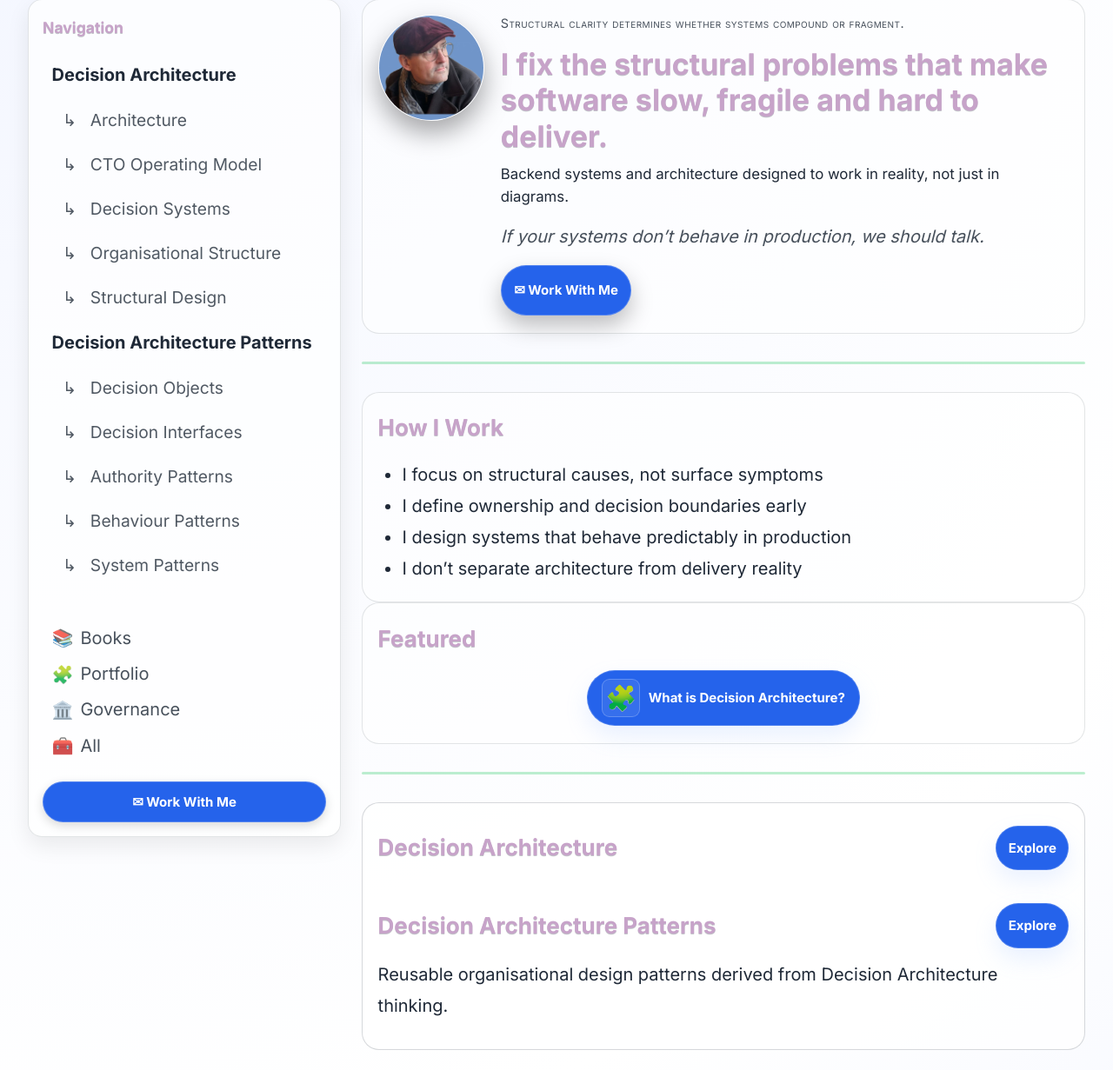
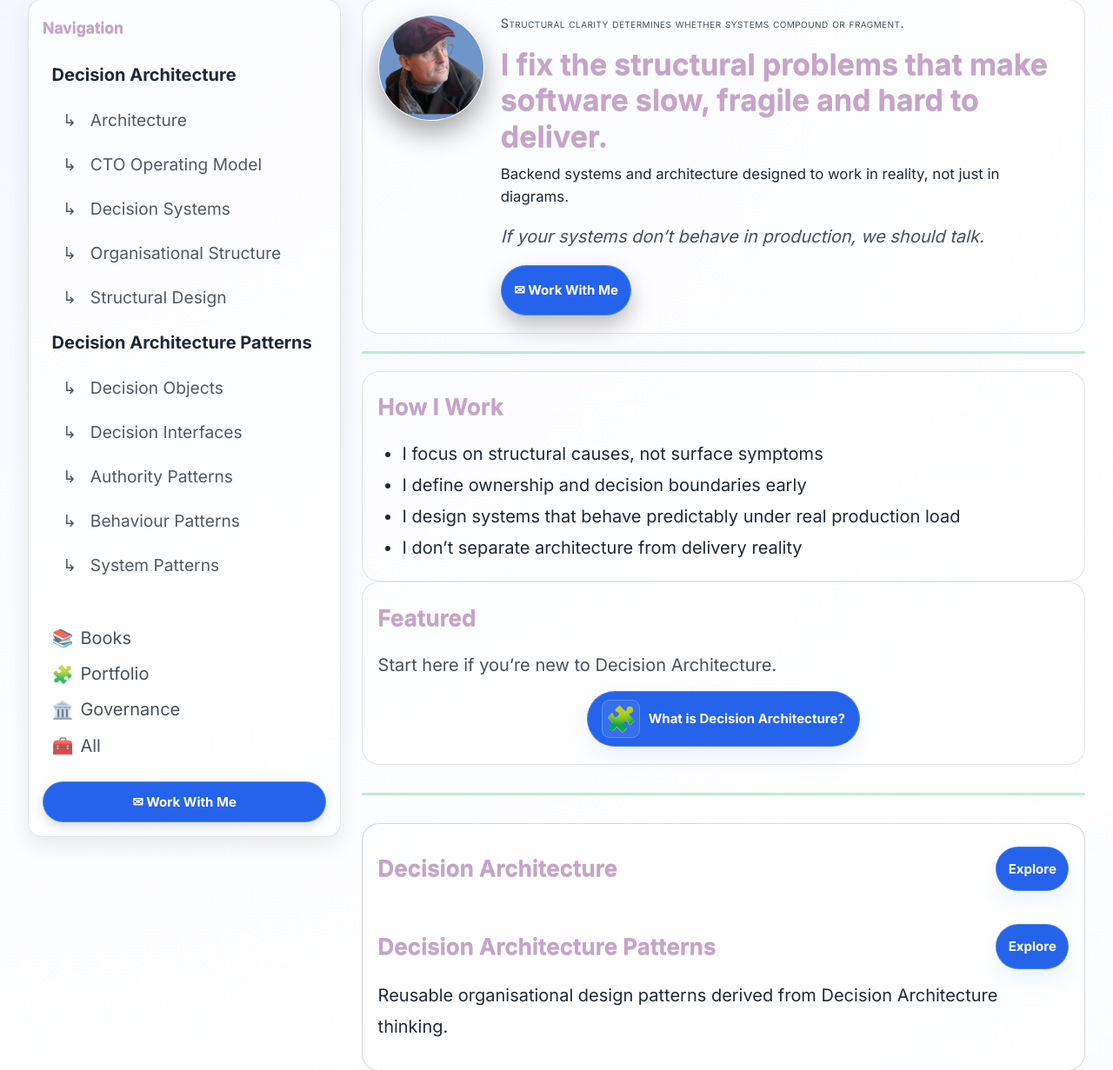
Before and after one commit to oernster/crankthecode, a FastAPI app: page / in a window 1280 px wide. Shown: the part 217-1448 px from the top of the page at 87% size. Run offline with FastAPI, Linux system fonts and the light colour scheme; some libraries are stand-ins or nearby versions.

Commit message:
Final polish

```diff
--- a/static/styles.css
+++ b/static/styles.css
@@ -1271,6 +1271,17 @@ ul {
   max-width: 60ch;
   padding-left: 18px;
   text-align: left;
+}
+
+/* Homepage Featured card: one-line context + slightly reduced empty feel. */
+.section-panel--featured {
+  padding-top: 14.4px;
+  padding-bottom: 16.8px;
+}
+
+.section-panel--featured .featured-lede {
+  margin: 0 0 12px;
+  color: var(--text-muted);
 }
 
 small {
@@ -1737,6 +1748,15 @@ a[href=\"/\"]:hover {
   margin: 4px 0 28px;
 }
 
+/* Homepage: tighten hero -> divider -> next section spacing (keep divider). */
+body.is-homepage .landing-intro {
+  margin-bottom: 18px;
+}
+
+body.is-homepage .landing-intro + .post-separator {
+  margin: 20px 0;
+}
+
 /* Homepage: remove the extra top offset so the first section aligns with the sidebar panel top. */
 body.is-homepage .landing-intro {
   margin-top: 0;
@@ -1799,6 +1819,11 @@ body.is-homepage .landing-intro {
 .hero__subline {
   margin: 0;
   color: var(--text-muted);
+}
+
+/* Homepage hero: slightly higher contrast for the support line (no size change). */
+body.is-homepage .hero__subline {
+  color: color-mix(in srgb, var(--text-color) 90%, var(--text-muted));
 }
 
 /* Homepage intro: quiet proof-of-execution cue (inline, not a new section). */
--- a/templates/index.html
+++ b/templates/index.html
@@ -55,15 +55,16 @@
     <ul class="how-i-work-list">
       <li>I focus on structural causes, not surface symptoms</li>
       <li>I define ownership and decision boundaries early</li>
-      <li>I design systems that behave predictably in production</li>
+      <li>I design systems that behave predictably under real production load</li>
       <li>I don’t separate architecture from delivery reality</li>
     </ul>
   </section>
 
-  <section class="section-panel" aria-label="Featured essay">
+  <section class="section-panel section-panel--featured" aria-label="Featured essay">
     <div class="section-heading-row" aria-label="Featured essay heading">
       <h2 class="section-title section-title--accent">Featured</h2>
     </div>
+    <p class="featured-lede">Start here if you’re new to Decision Architecture.</p>
     <div class="featured-buttons" aria-label="Featured post links">
       <a class="btn-link btn-link--with-thumb" href="/posts/OODAIntro">
         <span class="btn-thumb btn-thumb--emoji" aria-hidden="true">🧩</span>
```
